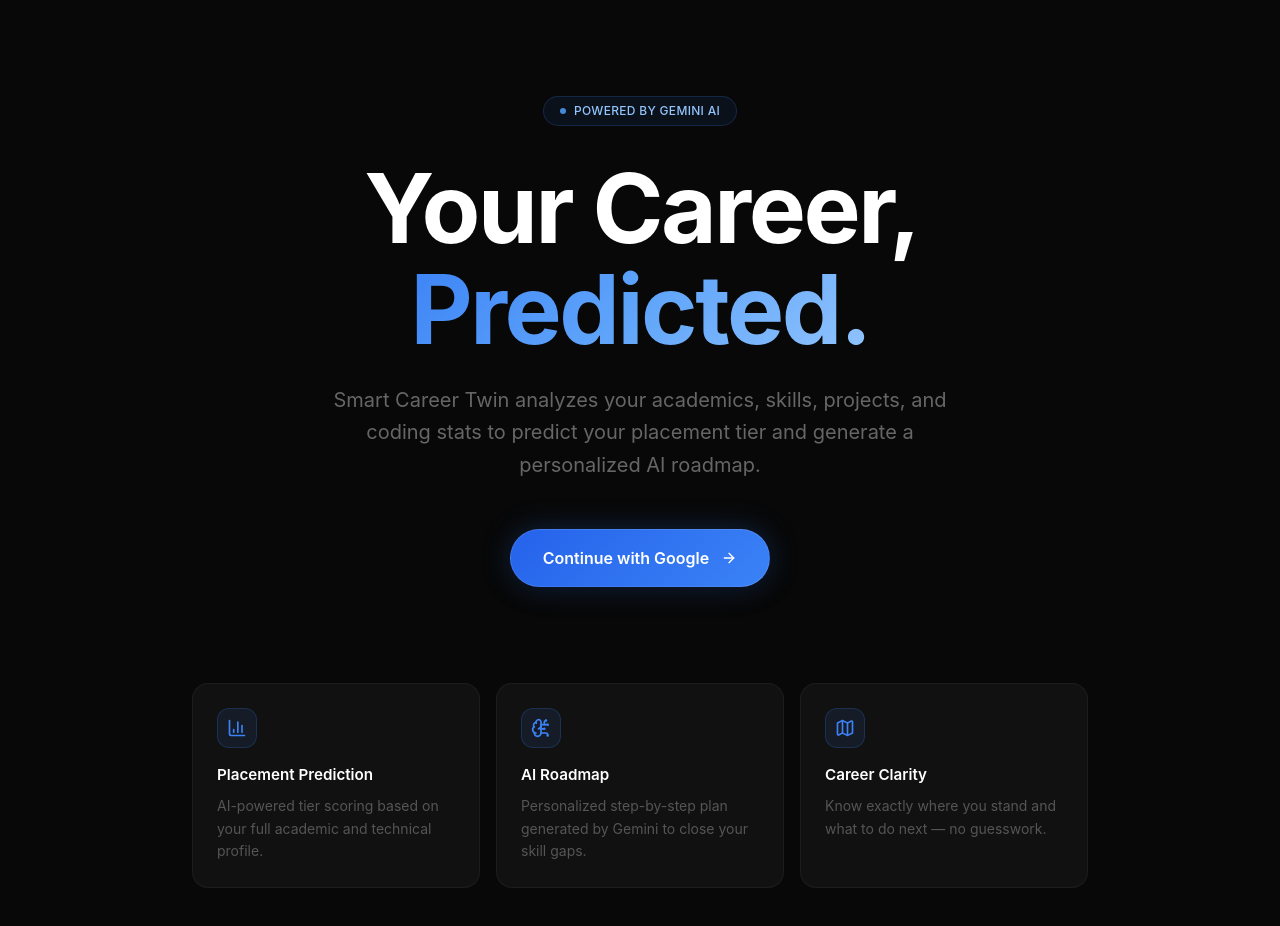
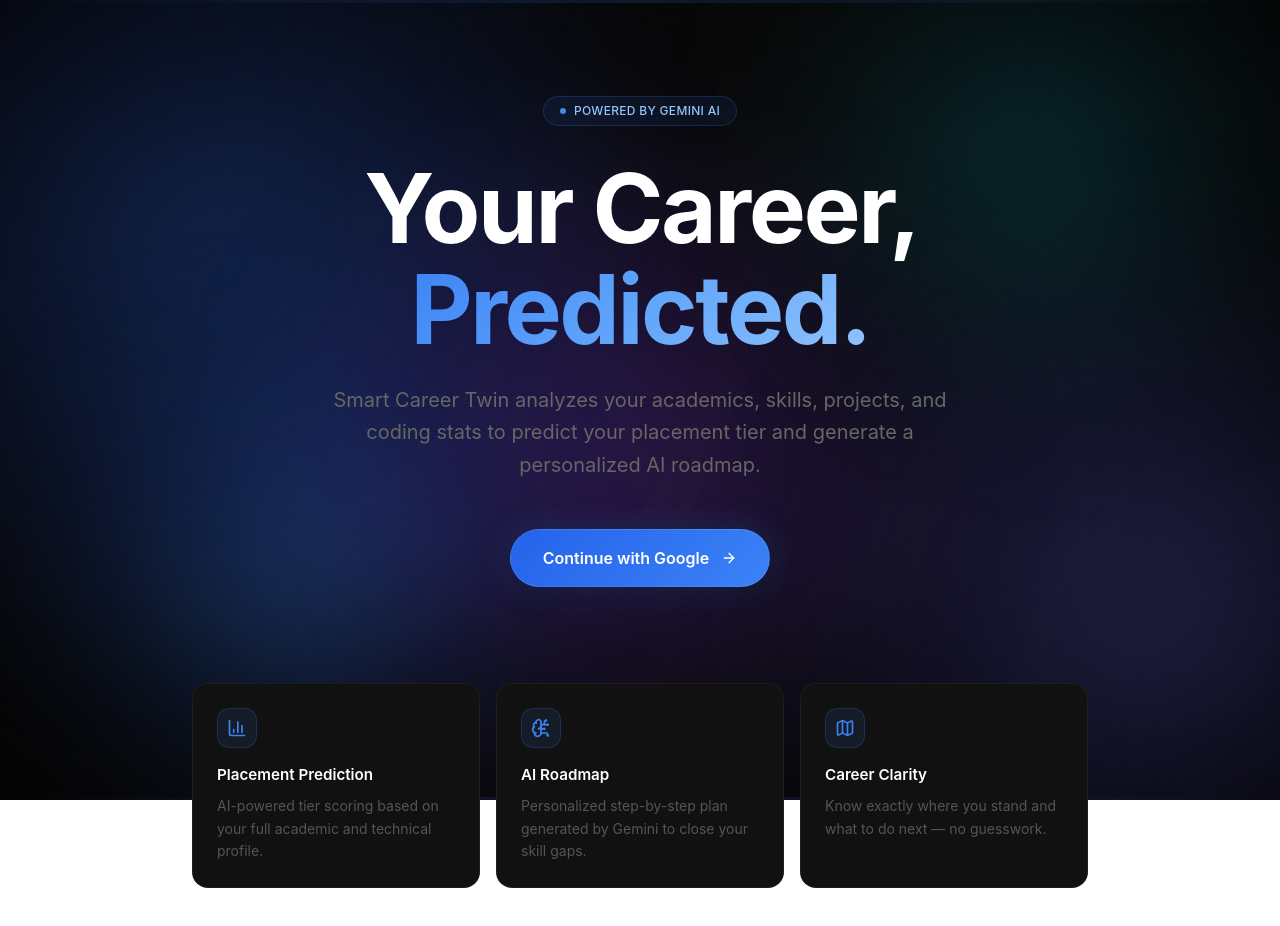
Before and after one commit to Charan-vamshi/smart-career-twin, a React (Vite) app in the folder frontend/: page / in a window 1280 px wide. Shown: the top 926 px of the page. Built offline with nearby package versions, Linux system fonts and the light colour scheme; no server answers.

Commit message:
fix: correct z-index stacking so gradient blobs are visible (z-0 bg, z-1 content)

```diff
--- a/frontend/src/App.tsx
+++ b/frontend/src/App.tsx
@@ -11,7 +11,7 @@ function App() {
   return (
     <Router>
       <Background3D />
-      <div className="relative z-10 min-h-screen">
+      <div className="relative z-[1] min-h-screen">
         <Routes>
           <Route path="/" element={<Landing />} />
           <Route path="/oauth2/redirect" element={<AuthCallback />} />
--- a/frontend/src/components/Background3D.tsx
+++ b/frontend/src/components/Background3D.tsx
@@ -45,7 +45,7 @@ export const Background3D = () => {
       style={{
         position: 'fixed',
         inset: 0,
-        zIndex: -1,
+        zIndex: 0,
         background: '#080808',
         overflow: 'hidden',
       }}
--- a/frontend/src/index.css
+++ b/frontend/src/index.css
@@ -58,7 +58,7 @@
 }
 
 html, body, #root {
-  background-color: #080808;
+  background-color: transparent;
   color: #ffffff;
   margin: 0;
   padding: 0;
```
